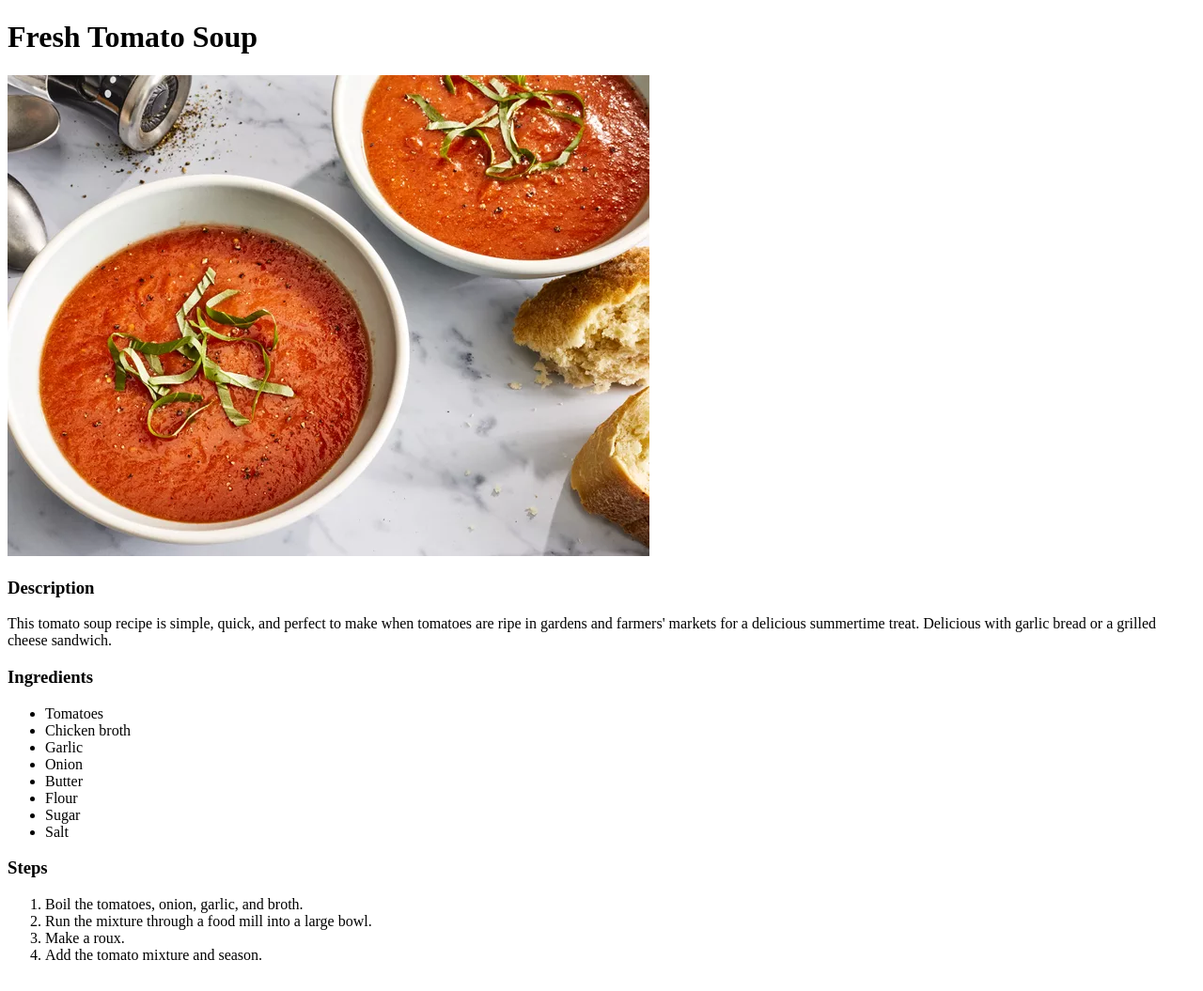
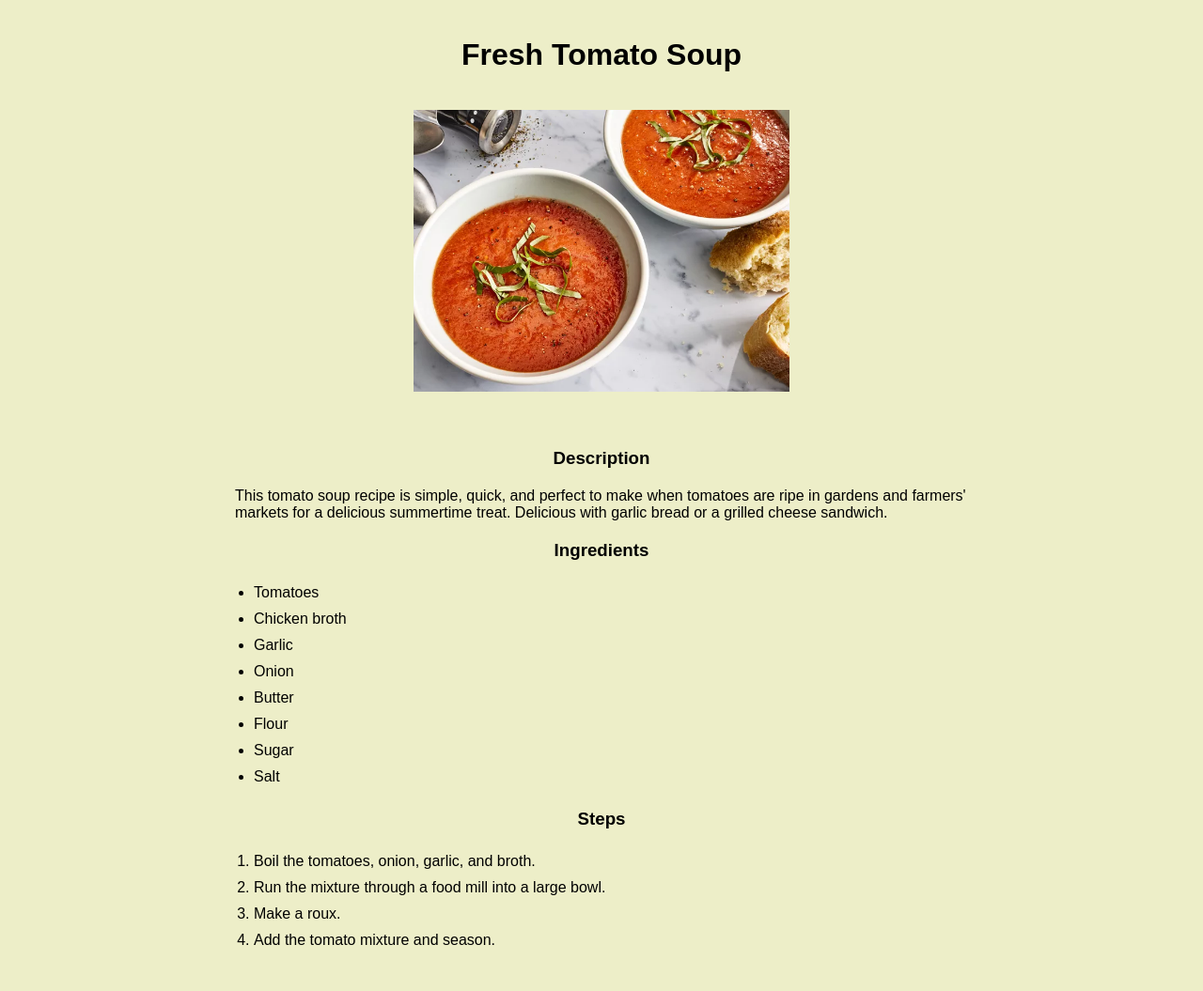
Before and after one commit to sebastian777777/odin-recipes, a plain HTML site: page recipes/soup.html in a window 1280 px wide. Shown: the whole page at 94% size. Drawn offline with Linux system fonts and the light colour scheme.

Commit message:
Add style.css for index.html and recipes.style for the files into recipes folder

```diff
--- /dev/null
+++ b/recipes/recipes-styles.css
@@ -0,0 +1,39 @@
+* {
+  margin: 0;
+  padding: 0;
+  box-sizing: border-box;
+}
+
+html {
+  font-family: "Montserrat", sans-serif;
+  background-color: #edeec8;
+}
+
+.container {
+  max-width: 800px;
+  margin: 0 auto;
+  padding: 40px 10px;
+}
+
+.title {
+  text-align: center;
+  padding: 40px 0;
+}
+
+.image {
+  display: block;
+  margin: 0 auto;
+}
+
+h3 {
+  text-align: center;
+  padding: 20px 0;
+}
+
+.list {
+  margin: 0 20px;
+}
+
+.list>li {
+  padding: 5px 0;
+}
--- a/recipes/soup.html
+++ b/recipes/soup.html
@@ -3,11 +3,17 @@
   <head>
     <meta charset="UTF-8" />
     <meta name="viewport" content="width=device-width, initial-scale=1.0" />
+    <link rel="stylesheet" href="recipes-styles.css">
     <title>Fresh Tomato Soup</title>
   </head>
   <body>
-    <h1>Fresh Tomato Soup</h1>
-    <img src="/images/tomato-soup.webp" alt="Tomato Soup" />
+    <h1 class="title">Fresh Tomato Soup</h1>
+    <img
+      width="400x"
+      class="image"
+      src="/images/tomato-soup.webp"
+      alt="Tomato Soup" />
+    <main class="container">
       <h3>Description</h3>
       <p>
         This tomato soup recipe is simple, quick, and perfect to make when
@@ -16,7 +22,7 @@
         sandwich.
       </p>
       <h3>Ingredients</h3>
-    <ul>
+      <ul class="list">
         <li>Tomatoes</li>
         <li>Chicken broth</li>
         <li>Garlic</li>
@@ -27,11 +33,12 @@
         <li>Salt</li>
       </ul>
       <h3>Steps</h3>
-    <ol>
+      <ol class="list">
         <li>Boil the tomatoes, onion, garlic, and broth.</li>
         <li>Run the mixture through a food mill into a large bowl.</li>
         <li>Make a roux.</li>
         <li>Add the tomato mixture and season.</li>
       </ol>
+    </main>
   </body>
 </html>
--- /dev/null
+++ b/style.css
@@ -0,0 +1,28 @@
+* {
+  margin: 0;
+  padding: 0;
+  box-sizing: border-box;
+}
+
+html {
+  font-family: "Montserrat", sans-serif;
+  background-color: #edeec8;
+}
+
+.container {
+  width: 100vw;
+  height: 100vh;
+  text-align: center;
+}
+
+.title {
+  padding: 40px;
+  font-weight: 800;
+  text-align: center;
+}
+
+a {
+  display: block;
+  margin: 20px 0;
+  text-decoration: none;
+}
```
Also changed, not shown: index.html (+17 -4 lines), recipes/casserole.html (+8 -3 lines), recipes/panini.html (+11 -4 lines). Lines whose indentation alone changed are shown as unchanged.
